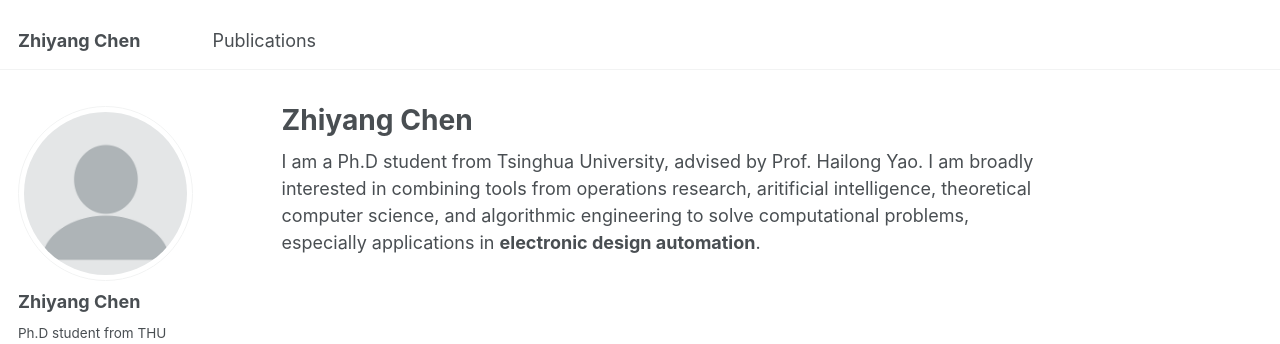
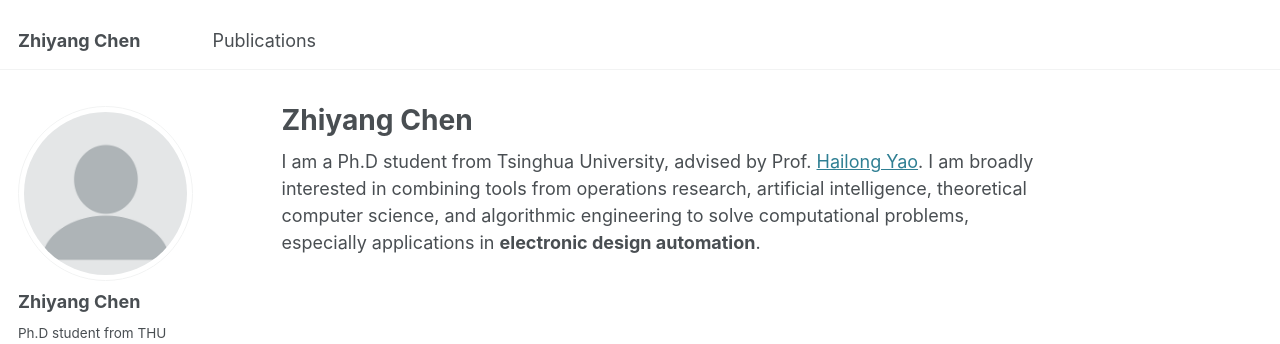
Before and after one commit to chen-zhi-yang/chen-zhi-yang.github.io, a Jekyll site: the page built from _pages/about.md, in a window 1280 px wide. Shown: the top 344 px of the page. Built offline with Jekyll 4.4.1, drawn with Linux system fonts in a browser that asks for light colours.

Commit message:
Update about.md

```diff
--- a/_pages/about.md
+++ b/_pages/about.md
@@ -7,4 +7,4 @@
   - /about.html
 ---
 
-I am a Ph.D student from Tsinghua University, advised by Prof. Hailong Yao. I am broadly interested in combining tools from operations research, aritificial intelligence, theoretical computer science, and algorithmic engineering to solve computational problems, especially applications in **electronic design automation**.
+I am a Ph.D student from Tsinghua University, advised by Prof. [Hailong Yao](https://scholar.google.com/citations?user=n0NwuegAAAAJ&hl=en). I am broadly interested in combining tools from operations research, artificial intelligence, theoretical computer science, and algorithmic engineering to solve computational problems, especially applications in **electronic design automation**.
```
